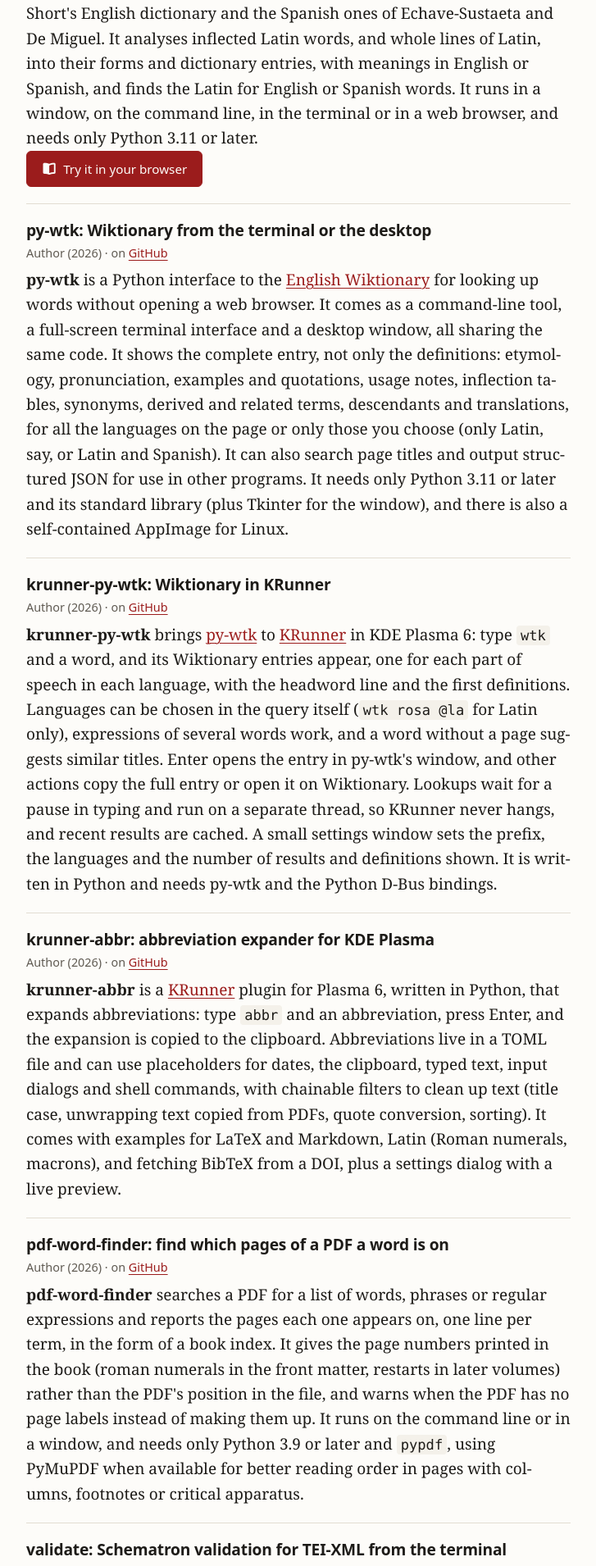
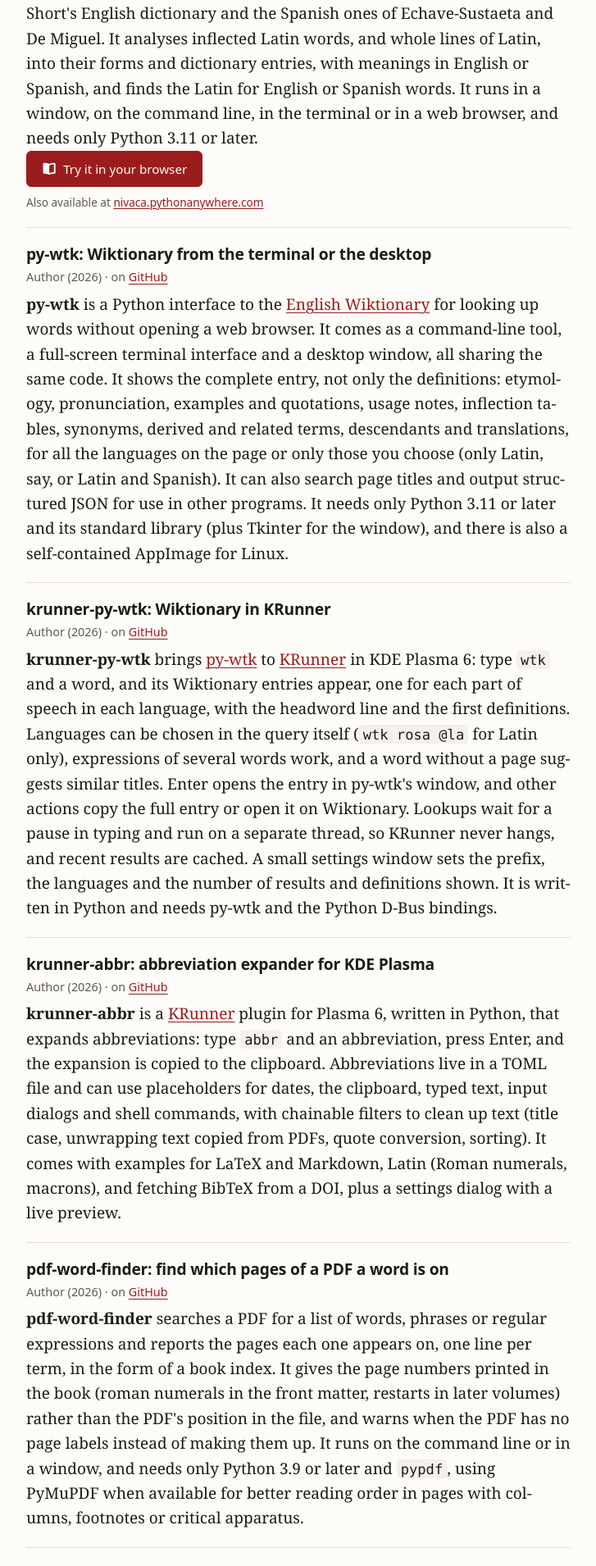
Before and after one commit to nivaca/nivaca.github.io, a Jekyll site: the page built from coding.md, in a window 1280 px wide. Shown: the part 414-2324 px from the top of the page at 82% size, without its empty margins (276-1003 px from the left). Built offline with Jekyll 4.4.1, drawn with Linux system fonts in a browser that asks for light colours; some web fonts are replaced; a style sheet for code colours, icons or effects is not loaded.

Commit message:
py-words: add PythonAnywhere mirror link

```diff
--- a/_sass/_components.scss
+++ b/_sass/_components.scss
@@ -106,6 +106,13 @@
     letter-spacing: 0.06em;
     text-transform: uppercase;
     color: var(--accent);
+}
+
+.mirror-link {
+    margin-top: 0.5rem;
+    font-family: $sans;
+    font-size: 0.85rem;
+    color: var(--text-muted);
 }
 
 .section-heading {
--- a/coding.md
+++ b/coding.md
@@ -13,6 +13,7 @@ I write software mostly in [Python](https://www.python.org/), along with XML/TEI
     <p class="project-role">Author (2026) · on <a href="https://codeberg.org/{{ site.codeberg_username }}/py-words">Codeberg</a> and <a href="https://github.com/{{ site.github_username }}/py-words">GitHub</a></p>
     <p><b>py-words</b> is a Latin-English-Latin and Latin-Spanish-Latin dictionary written in Python. It started from William Whitaker's WORDS, but both code and data have been redesigned, and it now includes Lewis and Short's English dictionary and the Spanish ones of Echave-Sustaeta and De Miguel. It analyses inflected Latin words, and whole lines of Latin, into their forms and dictionary entries, with meanings in English or Spanish, and finds the Latin for English or Spanish words. It runs in a window, on the command line, in the terminal or in a web browser, and needs only Python 3.11 or later.</p>
     <p><a class="button button-primary" href="{{ "/py-words/" | relative_url }}"><i class="fas fa-book-open" aria-hidden="true"></i> Try it in your browser</a></p>
+    <p class="mirror-link">Also available at <a href="https://nivaca.pythonanywhere.com/">nivaca.pythonanywhere.com</a></p>
   </li>
 
   <li class="project">
--- a/index.html
+++ b/index.html
@@ -26,6 +26,7 @@ layout: default
     <a class="button button-primary" href="{{ "/py-words/" | relative_url }}"><i class="fas fa-book-open" aria-hidden="true"></i> Open py-words</a>
     <a class="button" href="{{ "/coding/" | relative_url }}">More about it</a>
   </div>
+  <p class="mirror-link">Also available at <a href="https://nivaca.pythonanywhere.com/">nivaca.pythonanywhere.com</a></p>
 </section>
 
 <div class="section-heading">
```
